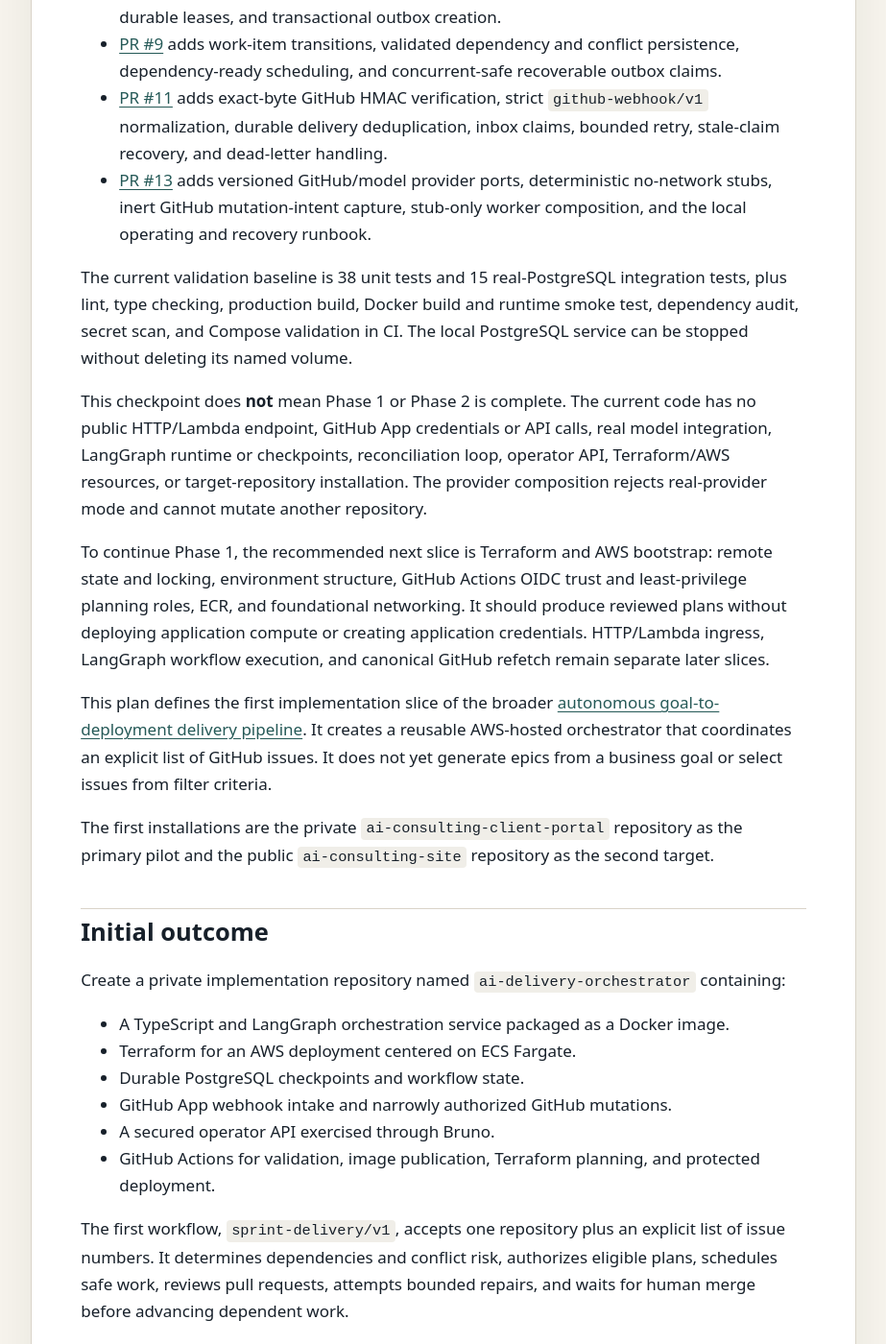
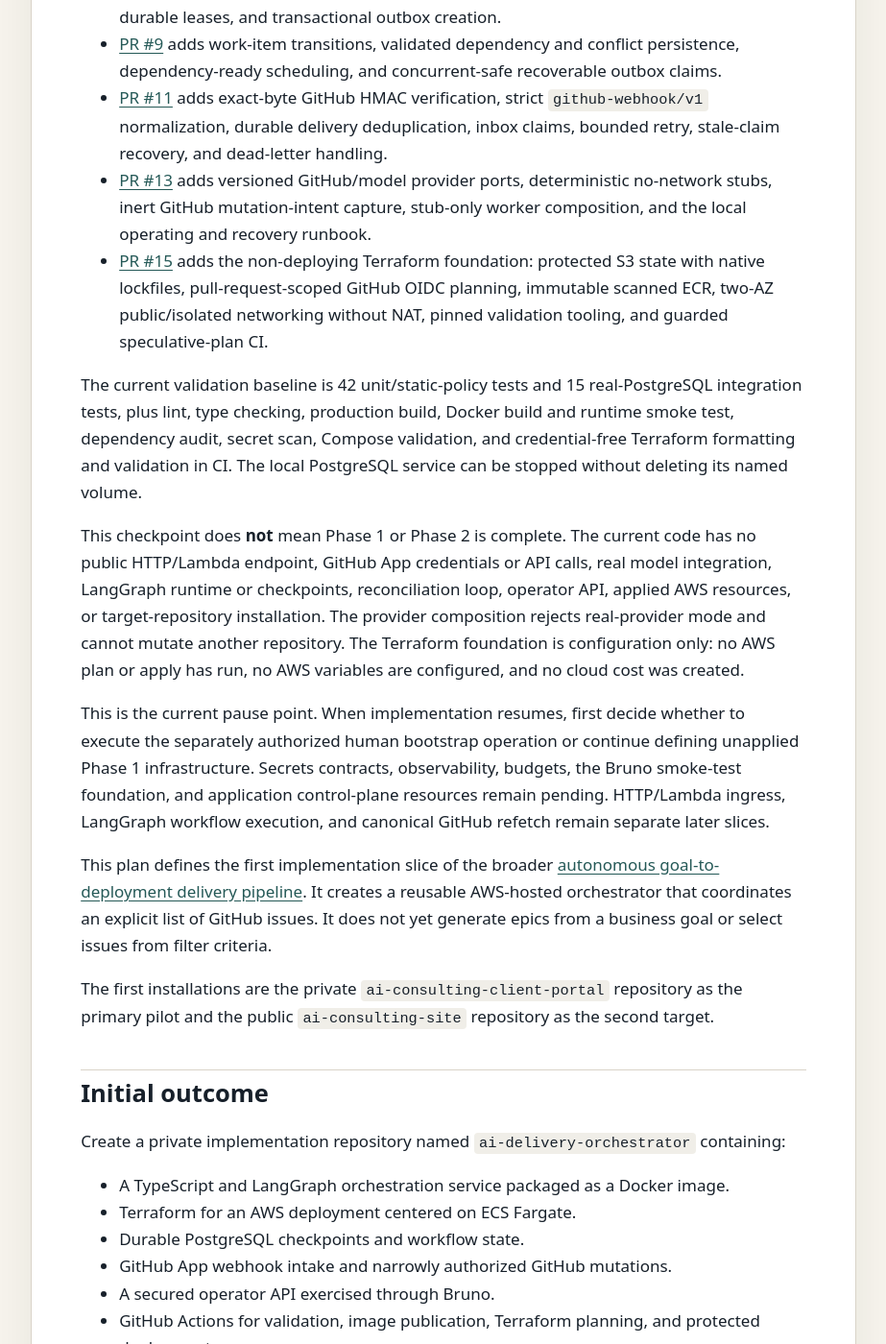
Before and after one commit to todd-brunia/ai-consulting-meta, a Jekyll site: the page built from plans/governed-codex-automation/sprint-delivery-orchestrator-implementation-plan.md, in a window 1280 px wide and 1400 px high, scrolled down 815 px. Shown: the whole window at 96% size, without its empty margins (178-1101 px from the left). Built offline with Jekyll 4.4.1, drawn with Linux system fonts in a browser that asks for light colours; our own code applies the rules of GitHub Pages for plain Markdown files; some of the changed text lies outside the part shown.

Commit message:
Record Terraform foundation pause point

```diff
--- a/plans/governed-codex-automation/sprint-delivery-orchestrator-implementation-plan.md
+++ b/plans/governed-codex-automation/sprint-delivery-orchestrator-implementation-plan.md
@@ -30,26 +30,32 @@
   adds versioned GitHub/model provider ports, deterministic no-network stubs,
   inert GitHub mutation-intent capture, stub-only worker composition, and the
   local operating and recovery runbook.
+- [PR #15](https://github.com/todd-brunia/ai-delivery-orchestrator/pull/15)
+  adds the non-deploying Terraform foundation: protected S3 state with native
+  lockfiles, pull-request-scoped GitHub OIDC planning, immutable scanned ECR,
+  two-AZ public/isolated networking without NAT, pinned validation tooling, and
+  guarded speculative-plan CI.
 
-The current validation baseline is 38 unit tests and 15 real-PostgreSQL
-integration tests, plus lint, type checking, production build, Docker build and
-runtime smoke test, dependency audit, secret scan, and Compose validation in
-CI. The local PostgreSQL service can be stopped without deleting its named
-volume.
+The current validation baseline is 42 unit/static-policy tests and 15
+real-PostgreSQL integration tests, plus lint, type checking, production build,
+Docker build and runtime smoke test, dependency audit, secret scan, Compose
+validation, and credential-free Terraform formatting and validation in CI.
+The local PostgreSQL service can be stopped without deleting its named volume.
 
 This checkpoint does **not** mean Phase 1 or Phase 2 is complete. The current
 code has no public HTTP/Lambda endpoint, GitHub App credentials or API calls,
 real model integration, LangGraph runtime or checkpoints, reconciliation loop,
-operator API, Terraform/AWS resources, or target-repository installation. The
+operator API, applied AWS resources, or target-repository installation. The
 provider composition rejects real-provider mode and cannot mutate another
-repository.
+repository. The Terraform foundation is configuration only: no AWS plan or
+apply has run, no AWS variables are configured, and no cloud cost was created.
 
-To continue Phase 1, the recommended next slice is Terraform and AWS bootstrap:
-remote state and locking, environment structure, GitHub Actions OIDC trust and
-least-privilege planning roles, ECR, and foundational networking. It should
-produce reviewed plans without deploying application compute or creating
-application credentials. HTTP/Lambda ingress, LangGraph workflow execution,
-and canonical GitHub refetch remain separate later slices.
+This is the current pause point. When implementation resumes, first decide
+whether to execute the separately authorized human bootstrap operation or
+continue defining unapplied Phase 1 infrastructure. Secrets contracts,
+observability, budgets, the Bruno smoke-test foundation, and application
+control-plane resources remain pending. HTTP/Lambda ingress, LangGraph
+workflow execution, and canonical GitHub refetch remain separate later slices.
 
 This plan defines the first implementation slice of the broader
 [autonomous goal-to-deployment delivery pipeline](./goal-to-deployment-pipeline.md).
@@ -399,9 +405,12 @@
   distribution notice.
 - [x] Build local Docker Compose with PostgreSQL and stubbed GitHub/OpenAI
   adapters.
-- Implement Terraform bootstrap, AWS resources, OIDC CI/CD, migrations,
-  secrets contract, observability, and Bruno smoke tests. Application
-  migrations are implemented; the infrastructure portions remain pending.
+- **Partially complete:** Implement Terraform bootstrap, AWS resources, OIDC
+  CI/CD, migrations, secrets contract, observability, and Bruno smoke tests.
+  Application migrations and the unapplied state/OIDC/ECR/network foundation
+  are merged and validated. No infrastructure has been applied; secrets,
+  observability, budgets, application resources, protected deployment, and
+  Bruno smoke tests remain pending.
 
 ### Phase 2 — Dry-run orchestration
 
```
Also changed, not shown: plans/governed-codex-automation/goal-to-deployment-pipeline.md (+3 -1 lines), plans/governed-codex-automation/index.md (+8 -7 lines).
